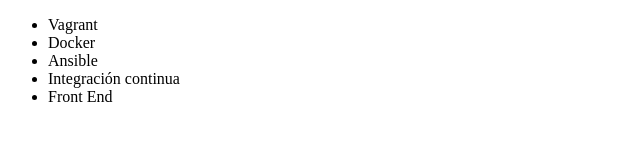
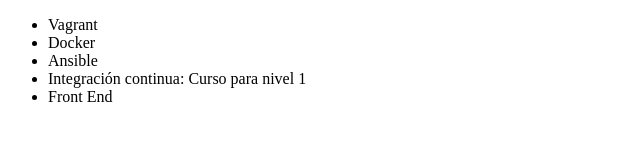
Before and after one commit to cotejara/Alura-Curso-GIT, a plain HTML site: page index.html in a window 1280 px wide. Shown: the whole page, without its empty margins (0-640 px from the left). Drawn offline with Linux system fonts and the light colour scheme.

Commit message:
Se renombra lista ul de integracion continua

```diff
--- a/index.html
+++ b/index.html
@@ -9,7 +9,7 @@
          <li> Vagrant </li>
          <li> Docker </li>
          <li> Ansible </li>
-         <li> Integración continua </li>
+         <li> Integración continua: Curso para nivel 1 </li>
          <li> Front End </li>
      </ul>
 </body>
```
